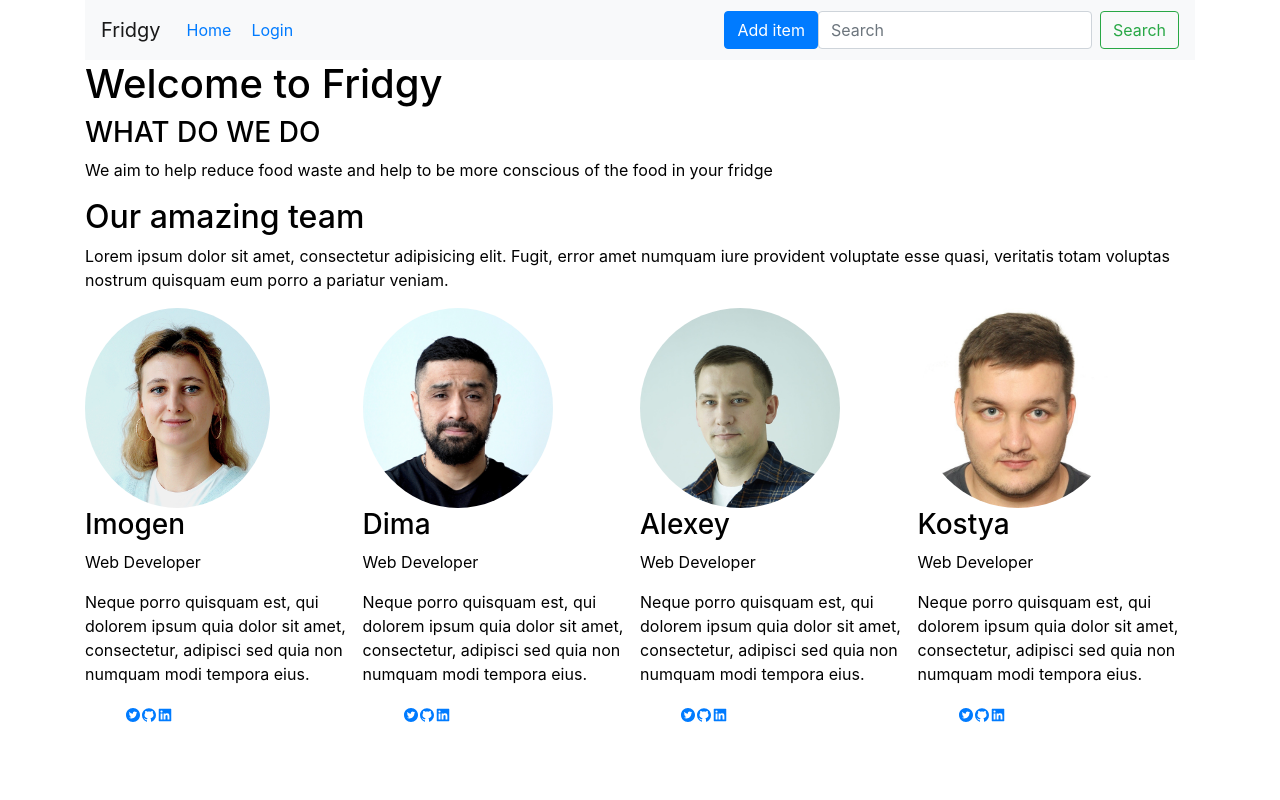
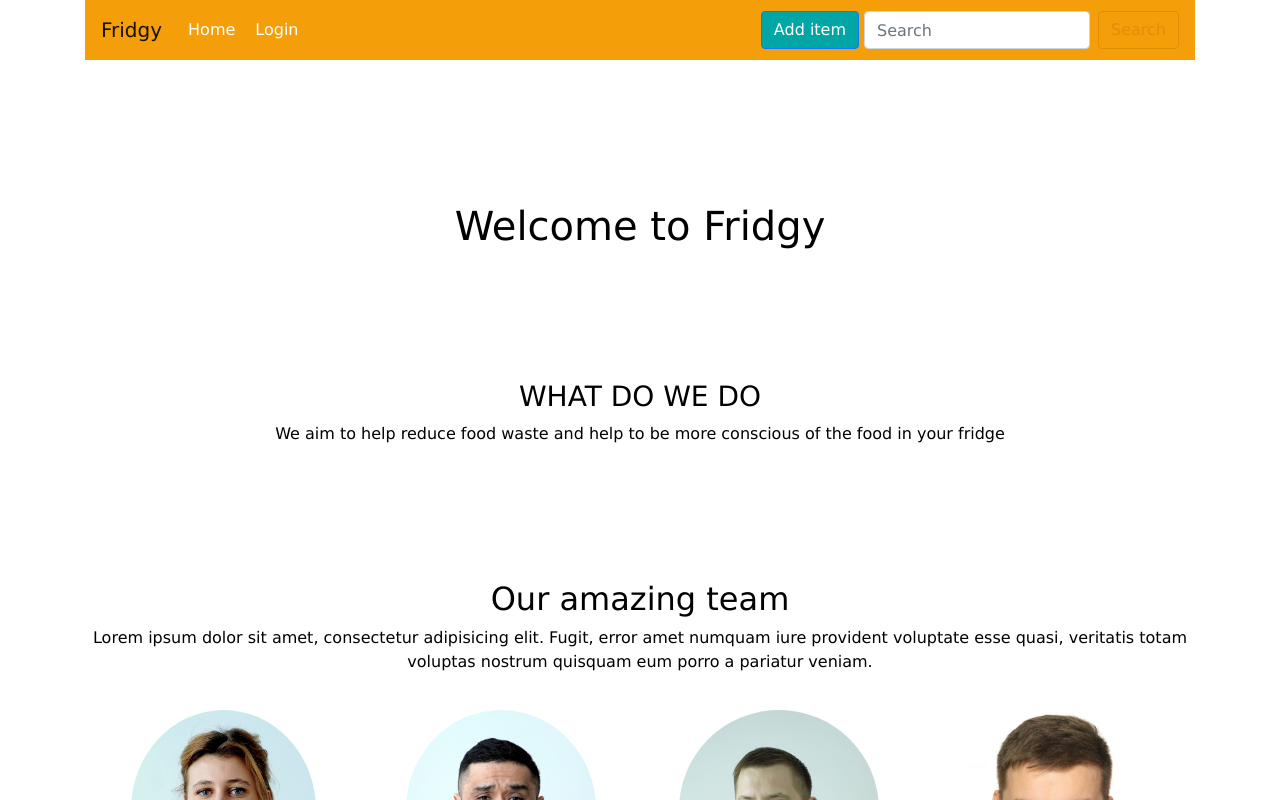
Before and after one commit to negomi-e/fridgy, a React (Create React App) app in the folder frontend/: page /home in a window 1280 px wide. Shown: the top 800 px of the page. Built offline with nearby package versions, Linux system fonts and the light colour scheme.

Commit message:
custom design

```diff
--- a/frontend/src/App.css
+++ b/frontend/src/App.css
@@ -11,7 +11,191 @@
 }
 
 html, body, .container, .App, #root {
-  height: 100%;
+  font-family: 'Lucida Sans', 'Lucida Sans Regular', 'Lucida Grande', 'Lucida Sans Unicode', Geneva, Verdana, sans-serif;
+font-style: normal;
+font-weight: 400;
+color: #000 !important;
+  background-color: #fff;
+}
+
+/* Fonts size */
+
+p, span {
+  font-size: 16px;
+}
+
+.container {
+  position: relative;
+  text-align:center;
+}
+
+/* BUTTONS */
+.btn-primary {
+  background-color: #00a6a6;
+  margin-left: 5px;
+  margin-right: 5px;
+}
+
+.btn-outline-success {
+  color: #e08d07f3;
+  border-color: #e08d07f3;
+}
+
+.btn-img {
+  height: 20px;
+}
+
+/* NAV BAR */
+
+.navbar{
+  background-color: #f49f0a;
+  width: 100%;
+}
+
+.navbar .nav-nav-bar{
+  text-align: center;
+  display: flex;
+  justify-content: center;
+}
+
+/* HOW TO UNCODE NAVLINK ??*/
+.navbar a{
+  color: white;
+  text-decoration: none;
+}
+.navbar a:hover{
+  opacity:.8;
+
+}
+
+.navbar a .active{
+  opacity:.6;
+  font-weight: bold;
+}
+
+/* LOGIN REGISTER */
+
+.formSend{
+  margin-top: 50px;
+}
+
+/* HOMEPAGE */
+.homepage{
+  margin-top: 20px;
+}
+ .homepage div{
+  height: 200px;
+ }
+.homepage .welcome{
+  height: 300px;
+  display: flex;
+  align-items: center;
+  justify-content: center
+}
+
+.homepage .what{
+
+}
+
+.homepage .ourteam{
+  height: 300px;
+}
+
+.ourteam .wrap-deck{
+  display:flex;
+  justify-content: space-between;
+}
+
+.teamMember img{
+  margin: 20px
+}
+
+
+/* FRIDGE PAGE */
+
+.fridge h1{
+  margin: 30px;
+}
+
+.carousel-caption {
+  color: #000 !important;
+}
+
+.card-title{
+  font-size: 58px;
+}
+
+
+
+
+/* SHOPPING LIST */
+.shoppinglist{
+    margin:4rem auto;
+    padding:2rem 3rem 3rem;
+    max-width:500px;
+    background: #efca08;;
+    color:#FFF;
+    box-shadow:-20px -20px 0px 0px rgba(100,100,100,.1);
+}
+
+.controlBlock_SL * {
+  margin: 2px;
+  padding-left: 4px;
+  padding-right: 4px;
+}
+
+.shoppinglist .list-body{
+	margin-top:2.6rem;
+	list-style:none;
+}
+
+.shoppinglist .label {
+	position:relative;
+	transition:opacity .2s linear;
+}
+.shoppinglist .complete .label {
+  opacity:.6;
+  text-decoration: line-through;
+  animation: strike 4s linear;
+}
+.shoppinglist .complete .label:before {
+	content:'';
+	position:absolute;
+	top:50%;
+	left:-.5rem;
+	display:block;
+	width:0%;
+	height:1px;
+	background:#FFF;
+
+}
+
+.shoppinglist .list-group-item{
+	display:flex;
+	margin:0 -3rem 4px;
+	padding:1.1rem 3rem;
+	justify-content:space-between;
+	align-items:center;
+  background:rgba(255,255,255,0.1);
+}
+
+/* SHOPPING FORM */
+.shoppinglist form {
+	margin-top:3rem;
+	display:flex;
+	flex-wrap:wrap;
+}
+.shoppinglist form label {
+	min-width:100%;
+	margin-bottom:.5rem;
+	font-size:1.3rem;
+}
+.shoppinglist form input {
+	flex-grow:1;
+	border:none;
+	background:#f7f1f1;
+	padding:0 1.5em;
+	font-size:initial;
 }
 
 .authPage {
@@ -27,67 +211,3 @@ html, body, .container, .App, #root {
 .red {
   color: red !important;
 }
-
-
-body{
-  color: #000 !important;
-  background-color: #fff;
-}
-
-.container {
-  position: relative;
-}
-
-.btn-img {
-  height: 20px;
-}
-
-.complete {
-  transition: 0.5 ease-in-out all;
-  background-color: rgba(38, 243, 127, 0.158);
-}
-
-
-.list-group-item {
-  display: flex;
-  justify-content: space-between;
-}
-
-.controlBlock_SL * {
-  margin: 2px;
-  padding-left: 4px;
-  padding-right: 4px;
-}
-
-.carousel-caption {
-  color: #000 !important;
-}
-
-
-/* Fonts size */
-
-p, span {
-  font-size: 16px;
-}
-
-.card-title{
-  font-size: 58px;
-}
-.overlay{
-  background-color: #000000;
-  opacity: 0.6;
-  position: absolute;
-  z-index: inherit 1;
-}
-
-.overlay-what{
-  background-color: #000000;
-  opacity: 0.6;
-  position: absolute;
-  z-index: inherit 1;
-}
-
-.wrap-deck{
-  display:flex;
-  justify-content: space-between;
-}
--- a/frontend/src/components/Common/Nav/Navigation.jsx
+++ b/frontend/src/components/Common/Nav/Navigation.jsx
@@ -15,7 +15,7 @@ class Navigation extends Component {
   //Refactor - цвет ссылок
   render() {
     return (
-      <Navbar bg="light" expand="lg">
+      <Navbar expand="lg">
         <Navbar.Brand href="/home">Fridgy</Navbar.Brand>
         <Navbar.Toggle aria-controls="basic-navbar-nav" />
         <Navbar.Collapse id="basic-navbar-nav">
@@ -26,7 +26,7 @@ class Navigation extends Component {
                 ?
                 <>
                 <NavLink activeClassName={classes.active} to="/" exact >My Fridge</NavLink>
-                <NavLink activeClassName={classes.active} to="/shoppingList">My Shopping List</NavLink>
+                <NavLink className="nav_link" activeClassName={classes.active} to="/shoppingList">My Shopping List</NavLink>
                 <a onClick={this.logout} >Logout</a>
                 </>
                 :
--- a/frontend/src/components/Pages/Fridge/Fridge.jsx
+++ b/frontend/src/components/Pages/Fridge/Fridge.jsx
@@ -36,8 +36,8 @@ class Fridge extends Component {
     }, {})
 
     return (
-      <div>
-        <h2>Your fridgy</h2>
+      <div className="fridge">
+        <h1>Your fridgy</h1>
         {
           categories.map(category => {
             return <ItemsCarousel data={sortProduct[category]} />
--- a/frontend/src/components/Pages/Home/Home.jsx
+++ b/frontend/src/components/Pages/Home/Home.jsx
@@ -12,11 +12,11 @@ class Home extends Component {
   render() {
 
     return (
-      <>
+      <div className="homepage">
       <Welcome />
       <What />
       <Who />
-      </>
+      </div>
     )
   }
 }
--- a/frontend/src/components/Pages/Home/Welcome.jsx
+++ b/frontend/src/components/Pages/Home/Welcome.jsx
@@ -11,7 +11,7 @@ class Welcome extends Component {
   render() {
 
     return (
-      <div classname="overlay">
+      <div className="welcome">
         <h1>Welcome to Fridgy</h1>
       </div>
     )
--- a/frontend/src/components/Pages/Home/What.jsx
+++ b/frontend/src/components/Pages/Home/What.jsx
@@ -11,7 +11,7 @@ class What extends Component {
   render() {
 
     return (
-      <div >
+      <div className="what">
         <h3>WHAT DO WE DO</h3>
         <p>We aim to help reduce food waste and help to be more conscious of the food in your fridge</p>
       </div>
--- a/frontend/src/components/Pages/ShoppingList/ControlElements/Form.jsx
+++ b/frontend/src/components/Pages/ShoppingList/ControlElements/Form.jsx
@@ -31,7 +31,6 @@ class Form extends Component {
           />
           <InputGroup.Append>
             <Button
-              variant="outline-secondary"
               onClick={this.addProduct}>
               Add
             </Button>
--- a/frontend/src/components/Pages/ShoppingList/ProductSL/ProductSL.jsx
+++ b/frontend/src/components/Pages/ShoppingList/ProductSL/ProductSL.jsx
@@ -13,7 +13,7 @@ export default class ProductSL extends Component {
     return (
       <ListGroup.Item id={this.props._id} className={this.props.status ? "complete" : "no-complete"}>
         <div className="textBlock_SL">
-          <p>{this.props.label}</p>
+          <span className="label">{this.props.label}</span>
         </div>
         <div className="controlBlock_SL">
           <BtnComplete id={this.props._id} />
--- a/frontend/src/components/Pages/ShoppingList/ShoppingList.jsx
+++ b/frontend/src/components/Pages/ShoppingList/ShoppingList.jsx
@@ -12,20 +12,18 @@ class ShoppingList extends Component {
   componentDidMount = () => {
     this.props.setProductSL_Thunk(this.props.userId)
   }
-  // componentDidUpdate = () => {
-  //   this.props.setProductSL_Thunk()
-  // }
 
 
   render() {
     const { products } = this.props
     return (
-      <section>
+      <section className="shoppinglist">
         <h2>Shopping list</h2>
         <ListGroup variant="flush">
           <div>
             <Form></Form>
           </div>
+          <div classname="list-body">
           {
 
             products.map(product => {
@@ -33,6 +31,7 @@ class ShoppingList extends Component {
             })
             // < span > Not found products</span>
           }
+          </div>
 
         </ListGroup>
       </section >
```
